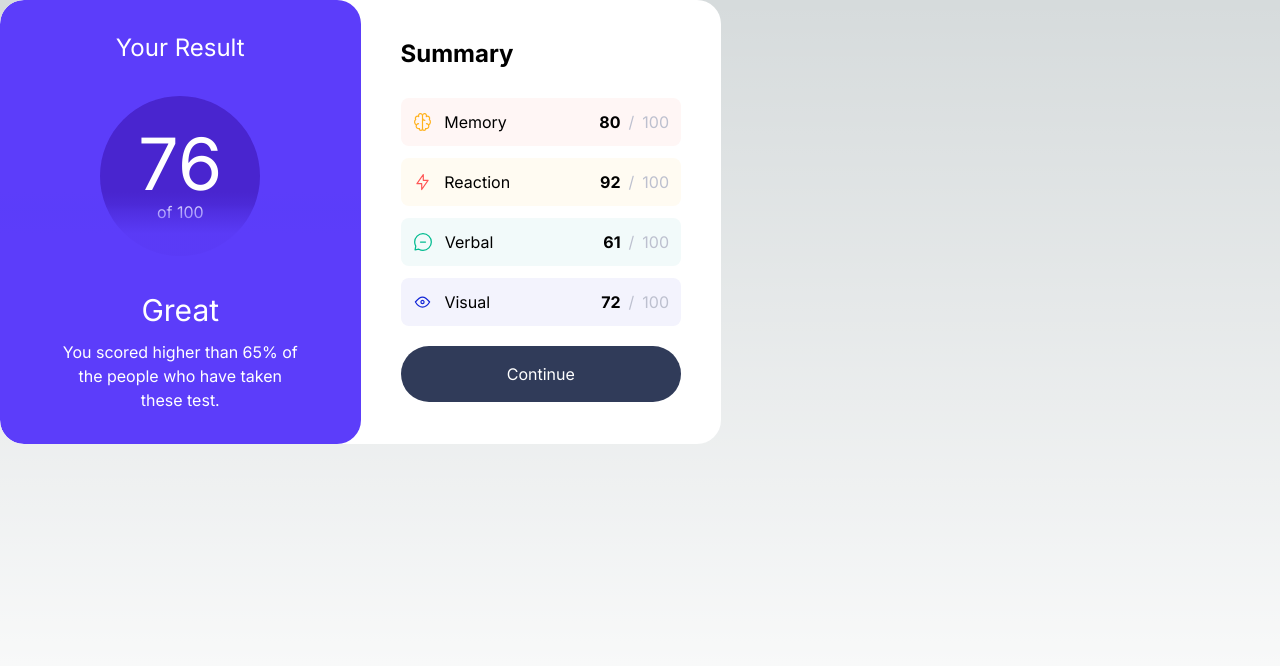
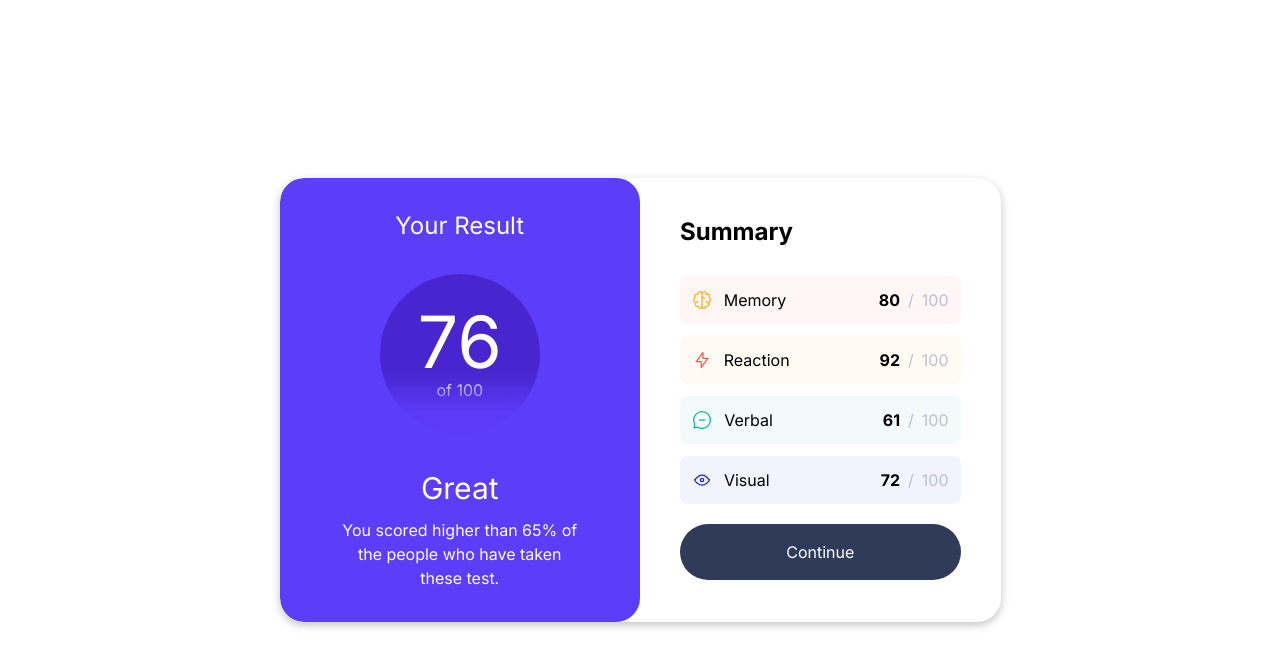
Before and after one commit to quoctienkt/quoctienkt, a Next.js app: page /test/previews/result-summary in a window 1280 px wide. Shown: the top 666 px of the page. Built offline with nearby package versions, Linux system fonts and the light colour scheme.

Commit message:
enhancement:app-layout

```diff
--- a/src/app/previews/result-summary/page.tsx
+++ b/src/app/previews/result-summary/page.tsx
@@ -3,7 +3,7 @@ import { basePath } from "@/utils/assetUtil";
 import { Metadata } from "next";
 import { getAssetPath } from "@/utils/assetUtil";
 
-const routeDir = "/apps/single-price-grid";
+const assetPrefix = "/apps/single-price-grid";
 const appPrefix = "/apps/result-summary";
 const favicon = "/favicon-32x32.png";
 
@@ -11,14 +11,20 @@ export const metadata: Metadata = {
   title: "Frontend Mentor | Results summary component",
   description: "All TienDang's app",
   icons: {
-    icon: getAssetPath(routeDir + favicon),
+    icon: getAssetPath(assetPrefix + favicon),
   },
 };
 
 export default function Page() {
   return (
-    <section className="w-[721px] h-[444px]">
-      <ResultSummary basePath={basePath} appPrefix={appPrefix}></ResultSummary>
+    <section className="flex justify-center items-center w-full h-full bg-[#ffffff]">
+      <div className="w-[721px]">
+        <ResultSummary
+          className="shadow-[rgba(0,_0,_0,_0.24)_0px_3px_8px]"
+          basePath={basePath}
+          appPrefix={appPrefix}
+        ></ResultSummary>
+      </div>
     </section>
   );
 }
--- a/src/app/previews/single-price-grid/page.tsx
+++ b/src/app/previews/single-price-grid/page.tsx
@@ -18,11 +18,13 @@ export const metadata: Metadata = {
 export default function Page() {
   return (
     <>
-      {/* <DesignPreview designImgSrc={desktopDesign}> */}
-      <section className="w-[750px]">
-        <SinglePriceGrid></SinglePriceGrid>
+      <section className="flex justify-center items-center w-full h-full bg-[#ffffff]">
+        <div className="w-[750px]">
+          <SinglePriceGrid
+            className="shadow-[rgba(0,_0,_0,_0.24)_0px_3px_8px]"
+          ></SinglePriceGrid>
+        </div>
       </section>
-      {/* </DesignPreview> */}
     </>
   );
 }
--- a/src/components/result-summary/View.tsx
+++ b/src/components/result-summary/View.tsx
@@ -1,14 +1,16 @@
 import styles from "./View.module.css";
 import { SummaryItem } from "./SummaryItem";
+import { classes } from "@/utils/toggle";
 
 type ResultSummaryProps = {
   basePath: string;
   appPrefix: string;
+  className: string;
 };
 
-export function ResultSummary({ basePath, appPrefix }: ResultSummaryProps) {
+export function ResultSummary({ basePath, appPrefix, className }: ResultSummaryProps) {
   return (
-    <div className={styles.wrapper}>
+    <div className={classes(styles.wrapper, className)}>
       <div className={styles.result}>
         <div className={styles.title}>Your Result</div>
         <div className={styles.score}>
--- a/src/components/single-price-grid/View.module.css
+++ b/src/components/single-price-grid/View.module.css
@@ -2,7 +2,7 @@
 
 @layer components {
   .outer {
-    @apply rounded shadow-lg;
+    @apply rounded shadow-[rgba(0,_0,_0,_0.24)_0px_3px_8px];
   }
 }
 
--- a/src/components/single-price-grid/View.tsx
+++ b/src/components/single-price-grid/View.tsx
@@ -1,8 +1,13 @@
+import { classes } from "@/utils/toggle";
 import styles from "./View.module.css";
 
-export function SinglePriceGrid() {
+type SinglePriceGridProps = {
+  className: string;
+};
+
+export function SinglePriceGrid(props: SinglePriceGridProps) {
   return (
-    <div className={styles.wrapper}>
+    <div className={classes(styles.wrapper, props.className)}>
       <div className={styles.overview}>
         <div className={styles.title}>Join our community</div>
         <div className={styles.subTitle}>
```
